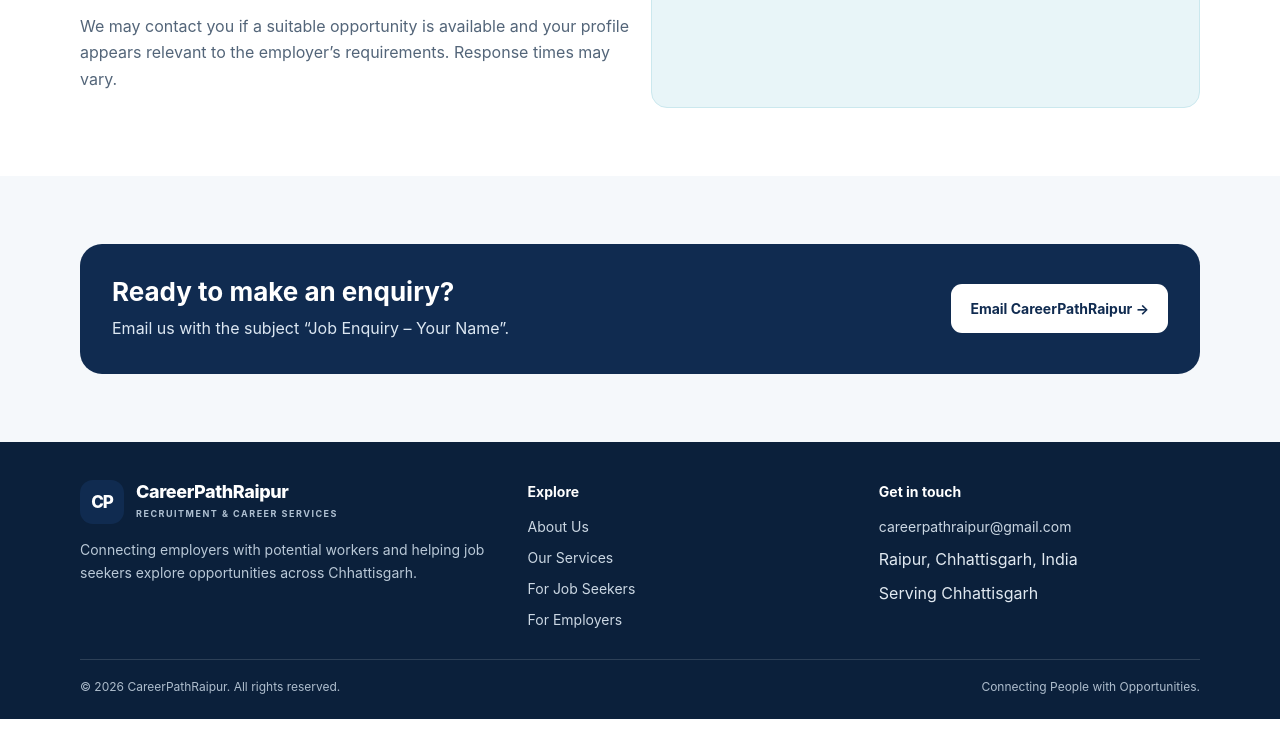
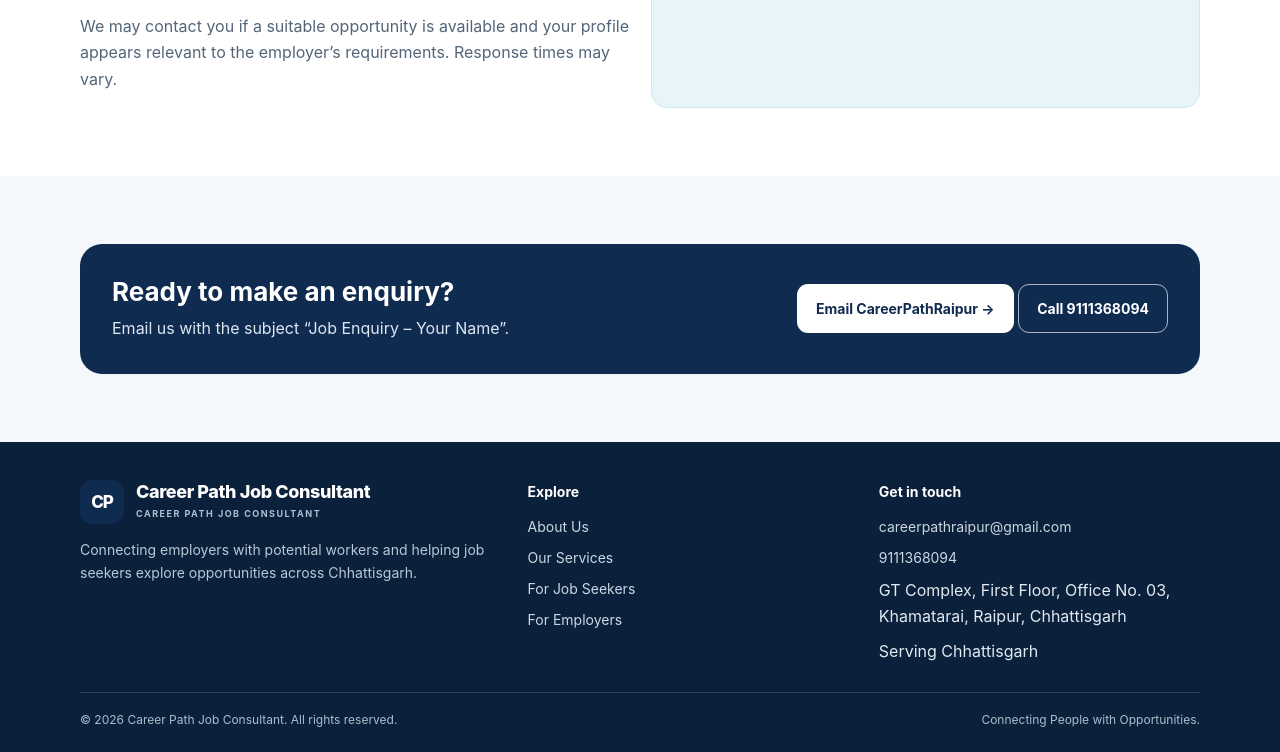
Before and after one commit to careerpathraipur/careerpath, a plain HTML site: page job-seekers.html in a window 1280 px wide. Shown: the part 673-1425 px from the top of the page. Before the commit the page ends 1392 px from the top, so only its background shows below. Drawn offline with Linux system fonts and the light colour scheme.

Commit message:
Update branding and contact information in HTML

```diff
--- a/job-seekers.html
+++ b/job-seekers.html
@@ -3,18 +3,18 @@
 <head>
   <meta charset="utf-8">
   <meta name="viewport" content="width=device-width, initial-scale=1">
-  <meta name="description" content="How job seekers can contact CareerPathRaipur about blue-collar employment opportunities in Chhattisgarh.">
+  <meta name="description" content="How job seekers can contact Career Path Job Consultant about blue-collar employment opportunities in Chhattisgarh.">
   <meta name="theme-color" content="#102b50">
-  <title>For Job Seekers | CareerPathRaipur</title>
+  <title>For Job Seekers | Career Path Job Consultant</title>
   <link rel="stylesheet" href="assets/css/style.css">
 </head>
 <body>
 <a class="skip-link" href="#main">Skip to content</a>
 <header class="site-header">
   <div class="container nav-wrap">
-    <a class="brand" href="index.html" aria-label="CareerPathRaipur home">
+    <a class="brand" href="index.html" aria-label="Career Path Job Consultant home">
       <span class="brand-mark" aria-hidden="true">CP</span>
-      <span><span class="brand-name">CareerPathRaipur</span><span class="brand-sub">RECRUITMENT &amp; CAREER SERVICES</span></span>
+      <span><span class="brand-name">Career Path Job Consultant</span><span class="brand-sub">CAREER PATH JOB CONSULTANT</span></span>
     </a>
     <button class="menu-toggle" type="button" aria-expanded="false" aria-controls="primary-nav">Menu ☰</button>
     <nav class="nav-links" id="primary-nav" aria-label="Main navigation">
@@ -48,7 +48,7 @@
     <p style="margin-top:14px"><strong>Please note:</strong> Enquiring with us does not guarantee an interview or employment. Opportunities depend on actual employer requirements and candidate suitability.</p>
   </aside>
 </div></section>
-<section class="section section-soft"><div class="container"><div class="cta-band"><div><h2>Ready to make an enquiry?</h2><p>Email us with the subject “Job Enquiry – Your Name”.</p></div><a class="btn btn-light" href="mailto:careerpathraipur@gmail.com?subject=Job%20Enquiry">Email CareerPathRaipur →</a></div></div></section>
+<section class="section section-soft"><div class="container"><div class="cta-band"><div><h2>Ready to make an enquiry?</h2><p>Email us with the subject “Job Enquiry – Your Name”.</p></div><div><a class="btn btn-light" href="mailto:careerpathraipur@gmail.com?subject=Job%20Enquiry">Email CareerPathRaipur →</a> <a class="btn btn-outline" href="tel:9111368094">Call 9111368094</a></div></div></div></section>
 </main>
 <footer class="site-footer">
   <div class="container">
@@ -56,7 +56,7 @@
       <div>
         <a class="brand" href="index.html">
           <span class="brand-mark" aria-hidden="true">CP</span>
-          <span><span class="brand-name">CareerPathRaipur</span><span class="brand-sub">RECRUITMENT &amp; CAREER SERVICES</span></span>
+          <span><span class="brand-name">Career Path Job Consultant</span><span class="brand-sub">CAREER PATH JOB CONSULTANT</span></span>
         </a>
         <p>Connecting employers with potential workers and helping job seekers explore opportunities across Chhattisgarh.</p>
       </div>
@@ -71,12 +71,13 @@
         <h3>Get in touch</h3>
         <div class="footer-links">
           <a href="mailto:careerpathraipur@gmail.com">careerpathraipur@gmail.com</a>
-          <span>Raipur, Chhattisgarh, India</span><span>Serving Chhattisgarh</span>
+          <a href="tel:9111368094">9111368094</a>
+          <span>GT Complex, First Floor, Office No. 03, Khamatarai, Raipur, Chhattisgarh</span><span>Serving Chhattisgarh</span>
         </div>
       </div>
     </div>
     <div class="copyright">
-      <span>© <span id="year">2026</span> CareerPathRaipur. All rights reserved.</span>
+      <span>© <span id="year">2026</span> Career Path Job Consultant. All rights reserved.</span>
       <span>Connecting People with Opportunities.</span>
     </div>
   </div>
```
